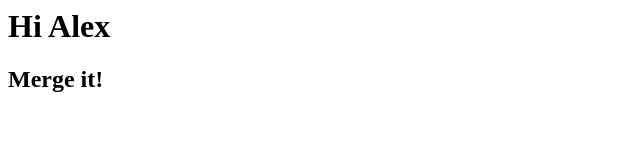
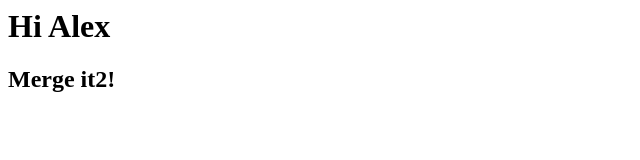
Before and after one commit to ShibutElizabeth/NewGitFlow, a plain HTML site: page index.html in a window 1280 px wide. Shown: the full height of the page, 0-640 px from the left. Drawn offline with Linux system fonts and the light colour scheme.

Commit message:
merge it2

```diff
--- a/index.html
+++ b/index.html
@@ -6,6 +6,6 @@
 </head>
 <body>
 	<h1>Hi Alex</h1>
-	<h2>Merge it!</h2>
+	<h2>Merge it2!</h2>
 </body>
 </html>
```
